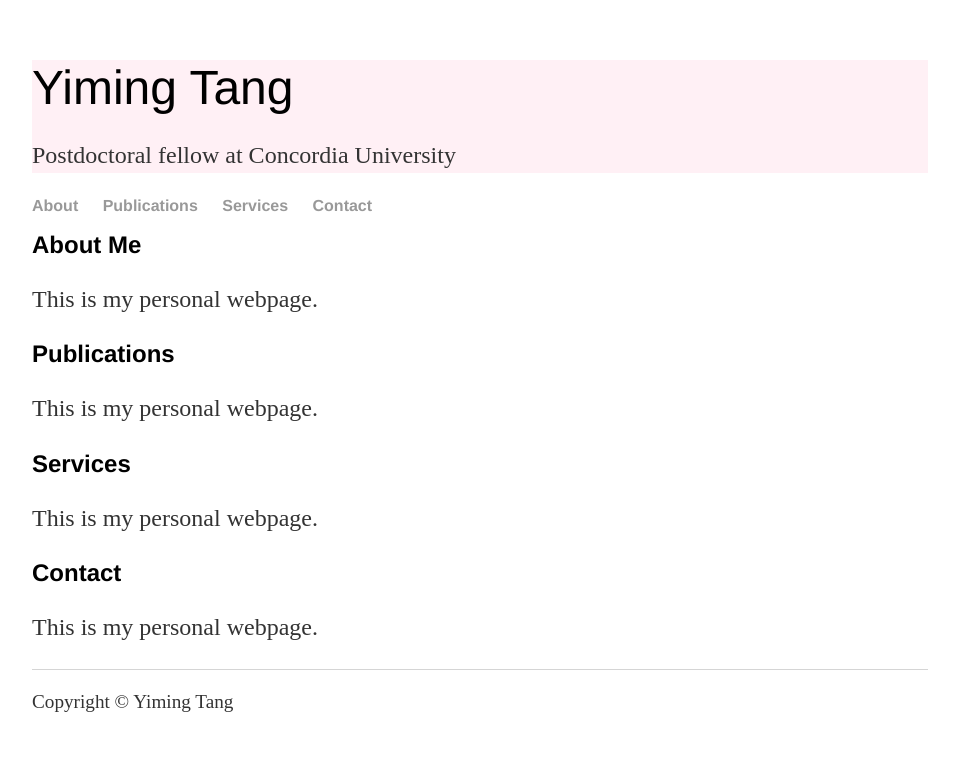
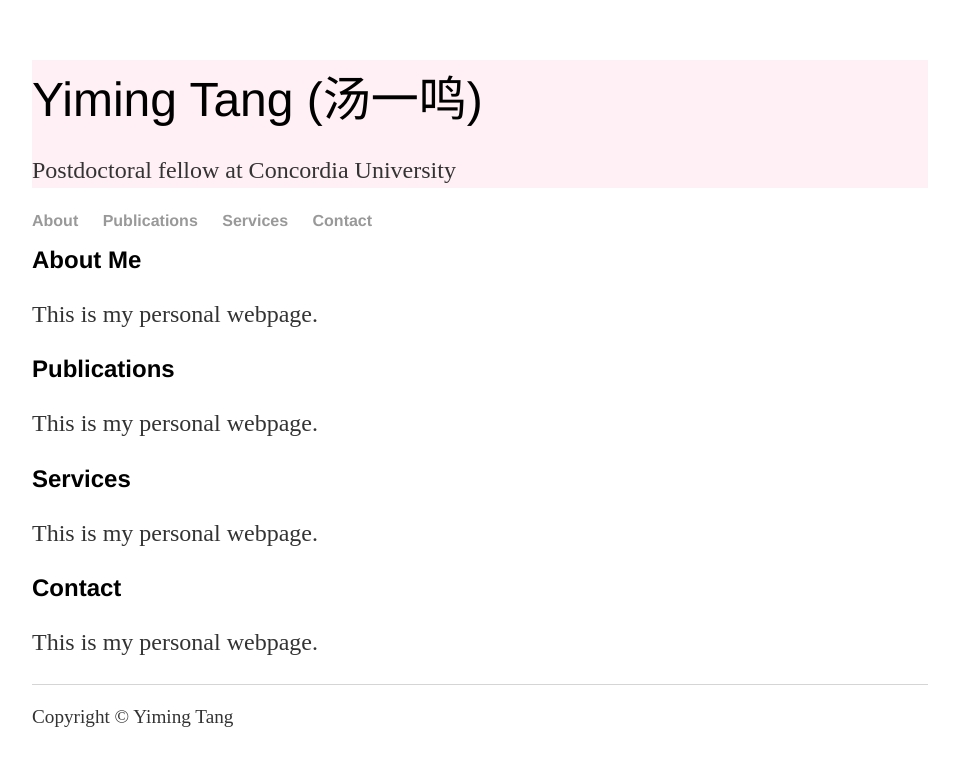
Before and after one commit to yiming-tang-cs/yiming-tang-cs.github.io, a Jekyll site: the page built from index.html, in a window 1280 px wide. Shown: the top 766 px of the page, without its empty margins (160-1119 px from the left). Built offline with Jekyll 4.4.1, drawn with Linux system fonts in a browser that asks for light colours.

Commit message:
Update default.html

```diff
--- a/_layouts/default.html
+++ b/_layouts/default.html
@@ -8,7 +8,7 @@
 	<body>
 		<div class="title">
 			<div class="name">
-				<h0>Yiming Tang</h0>
+				<h0>Yiming Tang (汤一鸣)</h0>
 				<p>Postdoctoral fellow at Concordia University</p>
 			</div>
 		</div>
```
